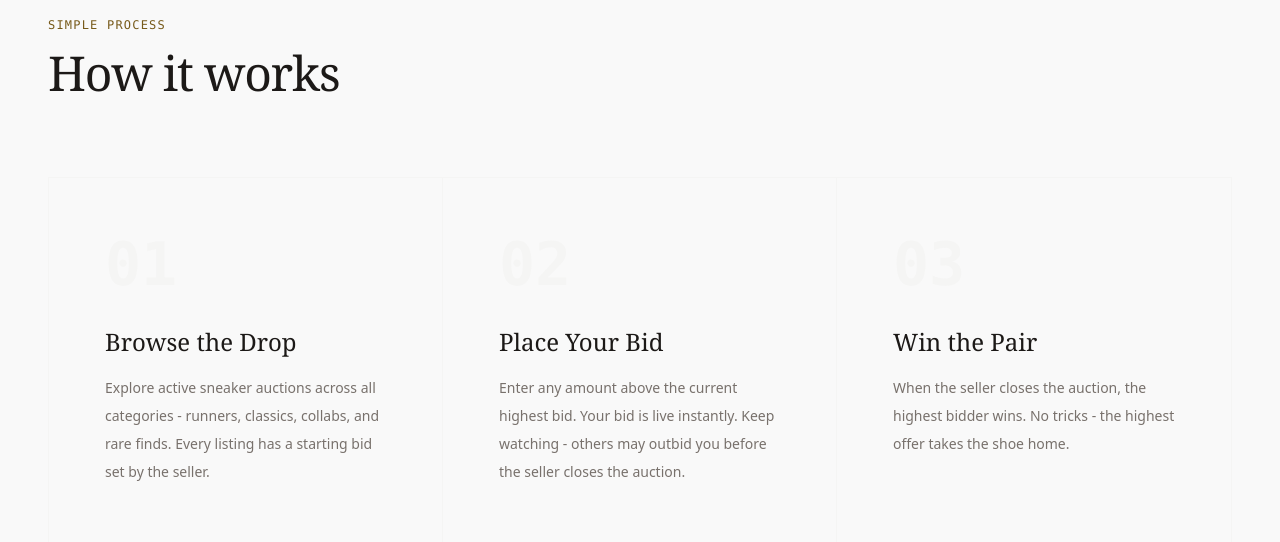
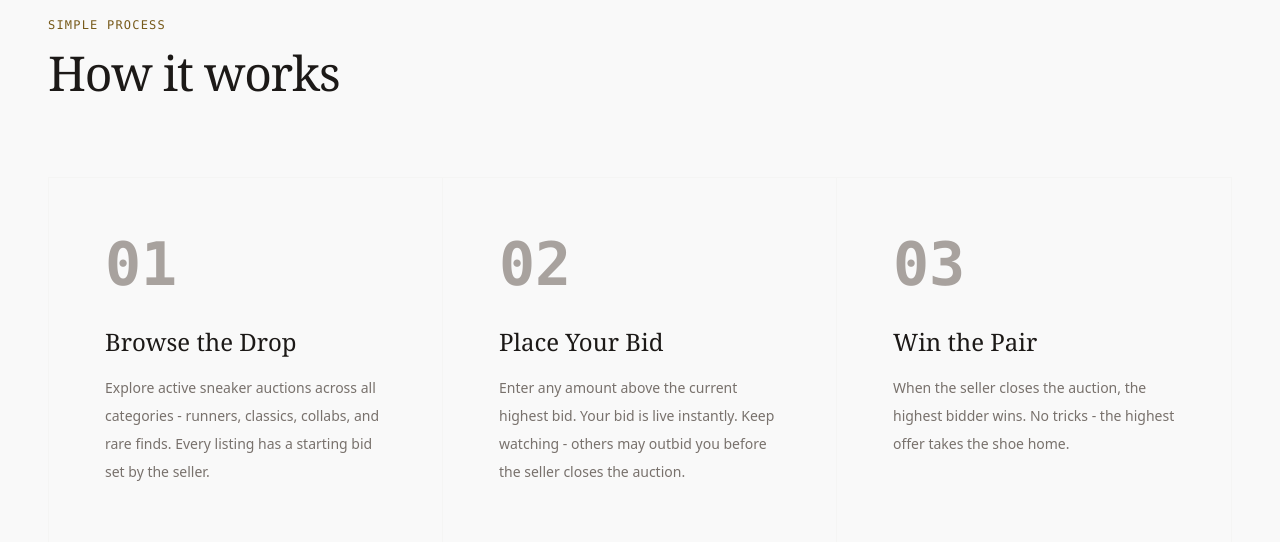
Before and after one commit to vaibhavrawat24/Sneaker-Wreck, a Django app: page / in a window 1280 px wide. Shown: the part 999-1541 px from the top of the page. Run offline with Django 3.2, Linux system fonts and the light colour scheme; some libraries are stand-ins or nearby versions.

Commit message:
fixed points

```diff
--- a/auctions/templates/auctions/landing.html
+++ b/auctions/templates/auctions/landing.html
@@ -4,7 +4,7 @@
 <head>
   <meta charset="utf-8"/>
   <meta content="width=device-width, initial-scale=1.0" name="viewport"/>
-  <title>Sneaker Wreck — Bid. Win. Wear.</title>
+  <title>Sneaker Wreck - Bid. Win. Wear.</title>
   <link href="https://fonts.googleapis.com/css2?family=Newsreader:ital,opsz,wght@0,6..72,200..800;1,6..72,200..800&family=Inter:wght@100..900&family=Space+Grotesk:wght@300..700&display=swap" rel="stylesheet"/>
   <link href="https://fonts.googleapis.com/css2?family=Material+Symbols+Outlined:wght,FILL@100..700,0..1&display=swap" rel="stylesheet"/>
   <link rel="icon" type="image/png" href="{% static 'favicon.png' %}">
@@ -152,21 +152,21 @@
 
   <div class="grid grid-cols-1 md:grid-cols-3 border border-stone-100">
     <div class="p-8 md:p-14 border-b md:border-b-0 md:border-r border-stone-100">
-      <div class="font-mono text-5xl md:text-6xl text-stone-100 font-bold mb-6 md:mb-8">01</div>
+      <div class="font-mono text-5xl md:text-6xl text-stone-400 font-bold mb-6 md:mb-8">01</div>
       <h3 class="font-serif text-xl md:text-2xl mb-3 md:mb-4">Browse the Drop</h3>
       <p class="font-sans text-sm leading-loose text-stone-500">
         Explore active sneaker auctions across all categories - runners, classics, collabs, and rare finds. Every listing has a starting bid set by the seller.
       </p>
     </div>
     <div class="p-8 md:p-14 border-b md:border-b-0 md:border-r border-stone-100">
-      <div class="font-mono text-5xl md:text-6xl text-stone-100 font-bold mb-6 md:mb-8">02</div>
+      <div class="font-mono text-5xl md:text-6xl text-stone-400 font-bold mb-6 md:mb-8">02</div>
       <h3 class="font-serif text-xl md:text-2xl mb-3 md:mb-4">Place Your Bid</h3>
       <p class="font-sans text-sm leading-loose text-stone-500">
         Enter any amount above the current highest bid. Your bid is live instantly. Keep watching - others may outbid you before the seller closes the auction.
       </p>
     </div>
     <div class="p-8 md:p-14">
-      <div class="font-mono text-5xl md:text-6xl text-stone-100 font-bold mb-6 md:mb-8">03</div>
+      <div class="font-mono text-5xl md:text-6xl text-stone-400 font-bold mb-6 md:mb-8">03</div>
       <h3 class="font-serif text-xl md:text-2xl mb-3 md:mb-4">Win the Pair</h3>
       <p class="font-sans text-sm leading-loose text-stone-500">
         When the seller closes the auction, the highest bidder wins. No tricks - the highest offer takes the shoe home.
```
